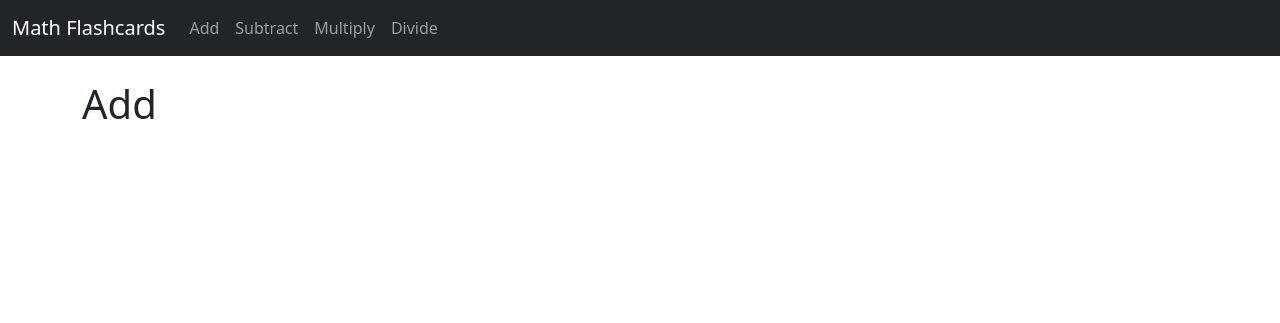
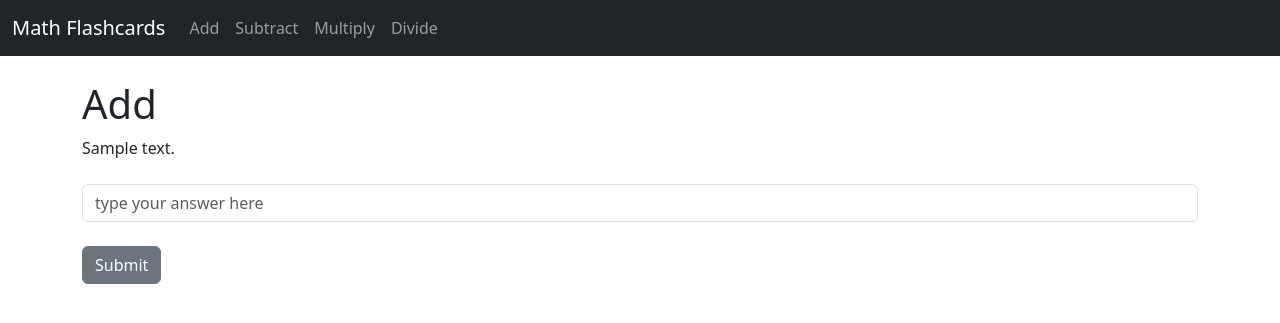
Before and after one commit to valdyrtorres/flashcards, a Django app: template flash/website/templates/add.html in a window 1280 px wide. Shown: the top 323 px of the page. Run offline with Django 5.2, Linux system fonts and the light colour scheme; the template is opened without the code that fills it: most values are stand-ins (such as "Sample title", 1, 10 or a date in 2020); parts of the project's set-up code (start-up, migrations or seed data) failed here and were passed over.

Commit message:
fim da ula 'Form Processing'

```diff
--- a/flash/website/templates/add.html
+++ b/flash/website/templates/add.html
@@ -2,4 +2,15 @@
 
 {% block 'content' %}
     <h1>Add</h1>
+    {{ answer }}
+    <br/><br/>
+    <form action="{% url 'add' %}" method="POST">
+        {% csrf_token %}
+        <div class="form-group">
+
+          <input type="text" class="form-control" placeholder="type your answer here" name="answer">
+        </div>
+        <br/>
+        <button type="submit" class="btn btn-secondary">Submit</button>
+    </form>
 {% endblock %}
--- a/flash/website/views.py
+++ b/flash/website/views.py
@@ -4,6 +4,10 @@ def home(request):
     return render(request, 'home.html', {})
 
 def add(request):
+    if request.method == "POST":
+        answer = request.POST['answer']
+        return render(request, 'add.html', {'answer':answer})
+
     return render(request, 'add.html', {})
 
 def subtract(request):
```
